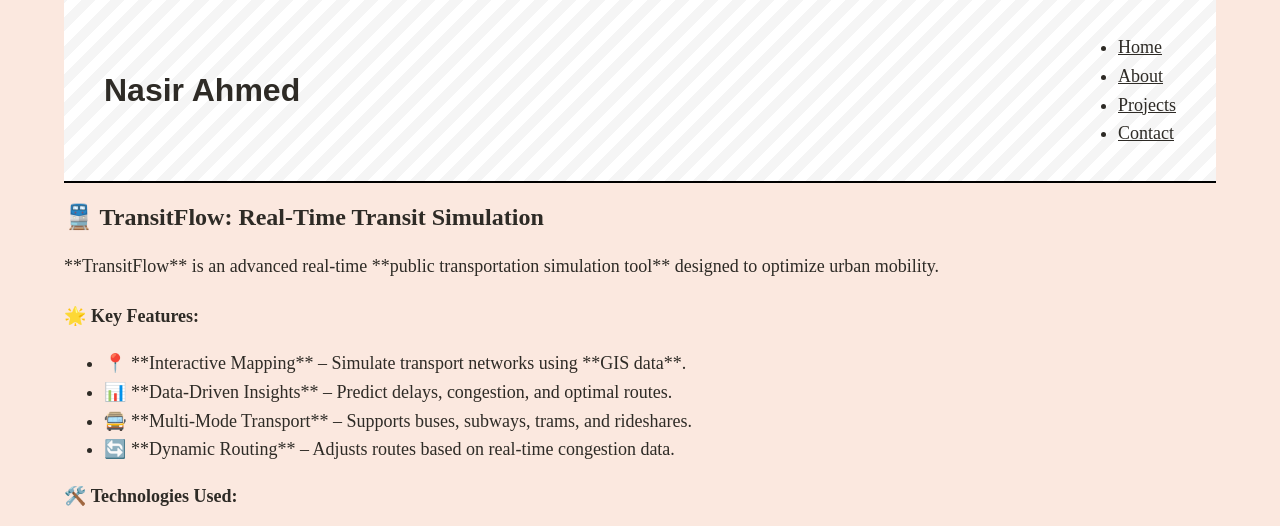
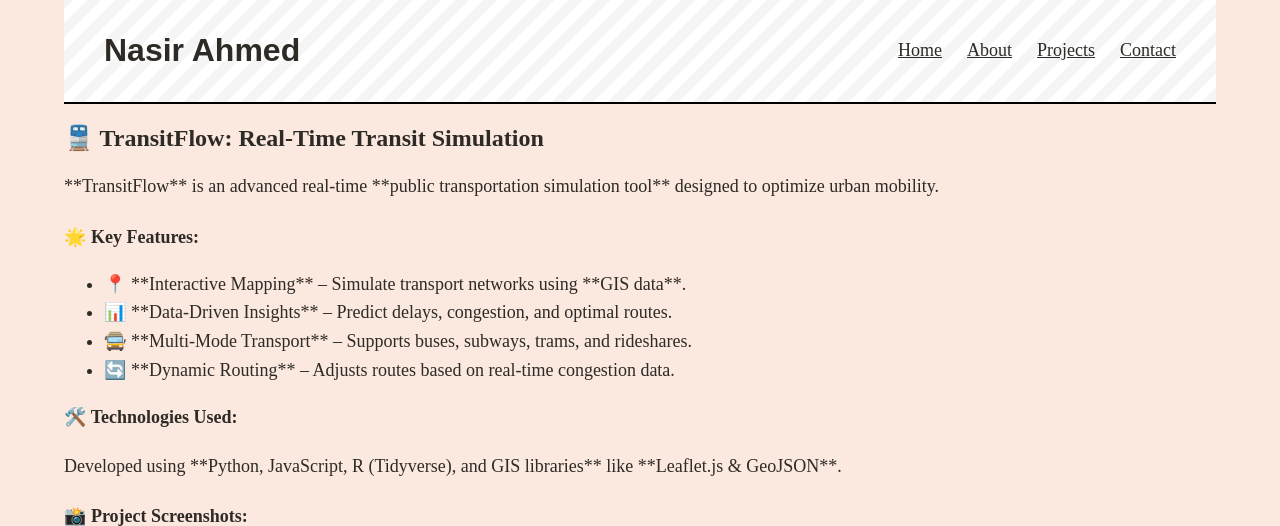
Before and after one commit to synas34/synas34.github.io, a plain HTML site: page transitflow.html in a window 1280 px wide. Shown: the top 526 px of the page. Drawn offline with Linux system fonts and the light colour scheme.

```diff
--- a/transitflow.html
+++ b/transitflow.html
@@ -11,12 +11,10 @@
         <header>
                 <h1>Nasir Ahmed</h1>
                 <nav>
-                    <ul>
-                        <li><a href="index.html">Home</a></li>
-                        <li><a href="about.html">About</a></li>
-                        <li><a href="projects.html">Projects</a></li>
-                        <li><a href="contact.html">Contact</a></li>
-                    </ul>
+                    <a href="index.html">Home</a>
+                    <a href="about.html">About</a>
+                    <a href="projects.html">Projects</a>
+                    <a href="contact.html">Contact</a>
                 </nav>
         </header>
 
```
